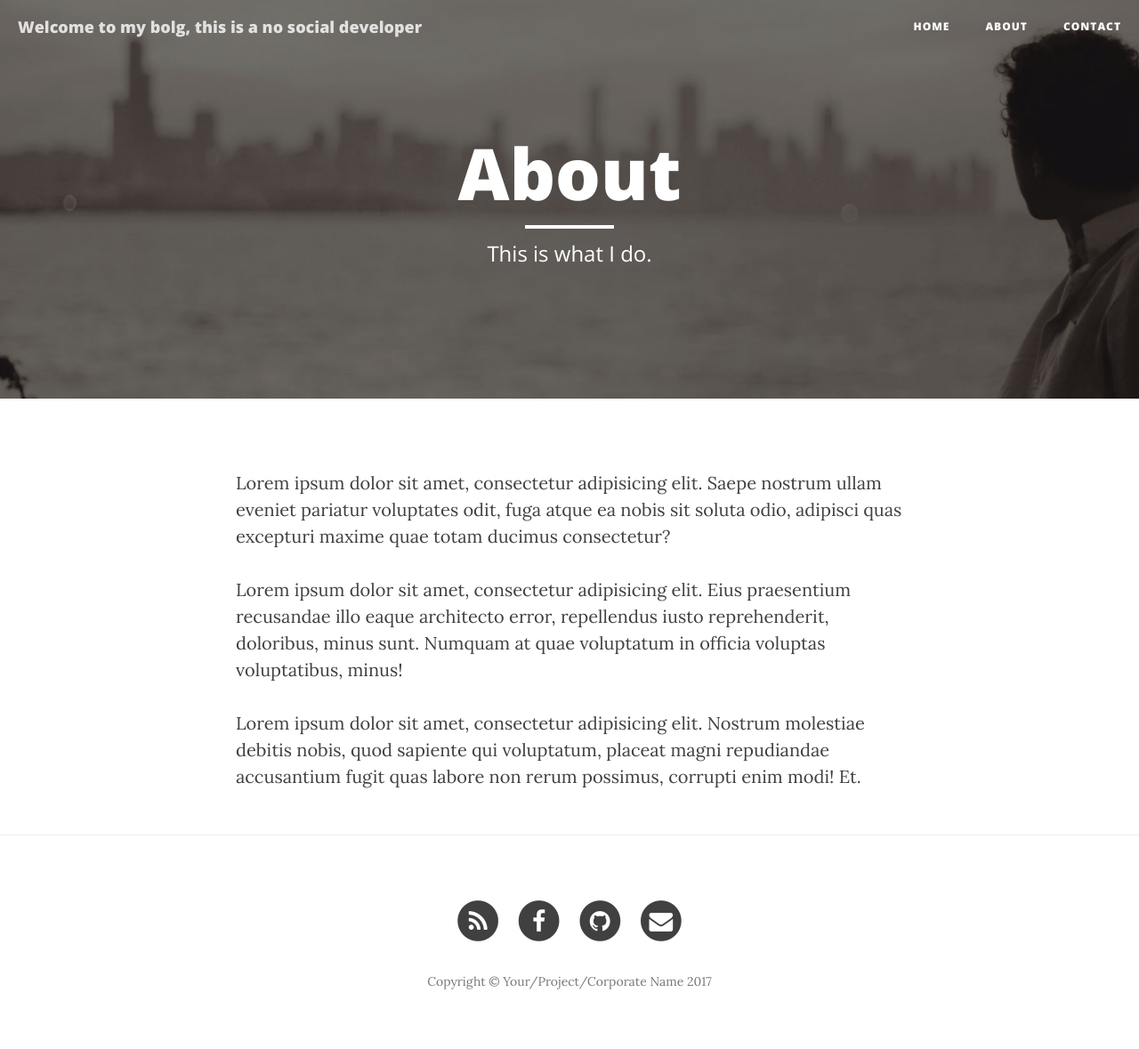
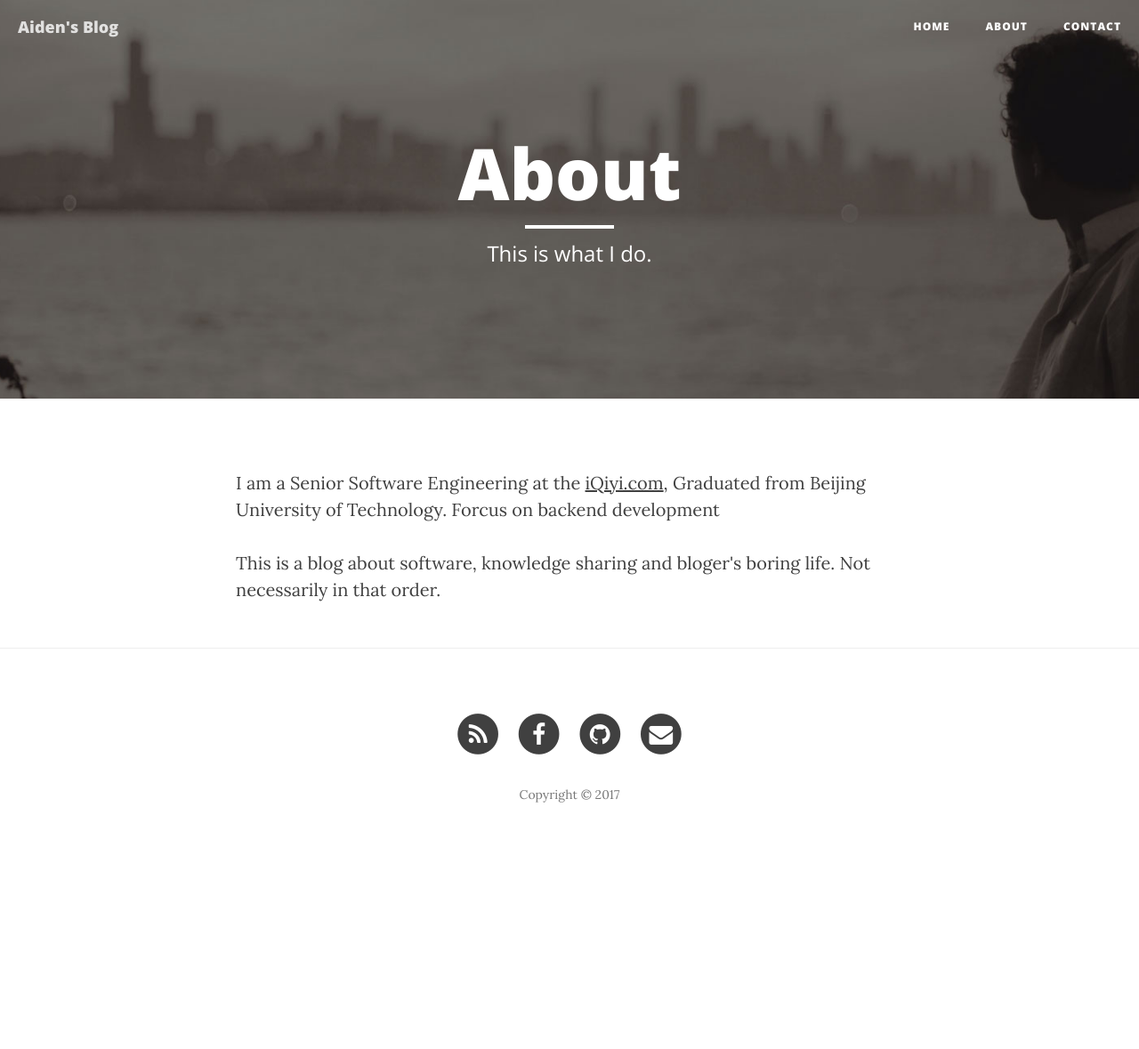
Before and after one commit to knightaiden/knight-aiden.github.io, a Jekyll site: the page built from about.html, in a window 1280 px wide. Shown: the whole page at 89% size. Built offline with Jekyll 4.4.1, drawn with Linux system fonts in a browser that asks for light colours; nearby versions of some CDN libraries; after the commit the page ends 969 px from its top, so only the background shows below that.

Commit message:
optim content

```diff
--- a/_config.yml
+++ b/_config.yml
@@ -1,11 +1,10 @@
 # Site settings
-title: Welcome to my bolg, this is a no social developer
+title: Aiden's Blog
 header-img: img/home-bg.jpg
 email: aiden_zhang2012@163.com
-copyright_name: Your/Project/Corporate Name
 description: "I am a Senior Software Engineering at the <a href='http://www.iqiyi.com'>iQiyi.com</a>, Graduated from Beijing University of Technology. Forcus on backend development. This is a blog about software, knowledge sharing and bloger's boring life. Not necessarily in that order. "
 baseurl: ""
-url: "http://yourdomain.com"
+url: "http://knightaiden.github.io"
 github_username:  knightaiden
 facebook_username:  张哲
 email_username:  aiden_zhang2012@163.com
--- a/_posts/2017-04-12-Init(myBlog).markdown
+++ b/_posts/2017-04-12-Init(myBlog).markdown
@@ -7,4 +7,4 @@ external-url:
 categories: Life
 ---
 
-> ok！ I following my friend suggestion. Is't time to start write some on the in github. I have to say that my English is not good enough if you see any problem in my blog, please just let me know and it's doesn't matter if only a spell error~ hahahaha. I'd like to share any interesting thing of my daily work and also my boring life... no matter who you are~ Enjoy~
+ok！ I following my friend suggestion. Is't time to start write some on the in github. I have to say that my English is not good enough if you see any problem in my blog, please just let me know and it's doesn't matter if only a spell error~ hahahaha. I'd like to share any interesting thing of my daily work and also my boring life... no matter who you are~ Enjoy~
--- a/about.html
+++ b/about.html
@@ -5,8 +5,6 @@ description: "This is what I do."
 header-img: "img/about-bg.jpg"
 ---
 
-<p>Lorem ipsum dolor sit amet, consectetur adipisicing elit. Saepe nostrum ullam eveniet pariatur voluptates odit, fuga atque ea nobis sit soluta odio, adipisci quas excepturi maxime quae totam ducimus consectetur?</p>
+<p>I am a Senior Software Engineering at the <a href='http://www.iqiyi.com'>iQiyi.com</a>, Graduated from Beijing University of Technology. Forcus on backend development</p>
 
-<p>Lorem ipsum dolor sit amet, consectetur adipisicing elit. Eius praesentium recusandae illo eaque architecto error, repellendus iusto reprehenderit, doloribus, minus sunt. Numquam at quae voluptatum in officia voluptas voluptatibus, minus!</p>
-
-<p>Lorem ipsum dolor sit amet, consectetur adipisicing elit. Nostrum molestiae debitis nobis, quod sapiente qui voluptatum, placeat magni repudiandae accusantium fugit quas labore non rerum possimus, corrupti enim modi! Et.</p>
+<p>This is a blog about software, knowledge sharing and bloger's boring life. Not necessarily in that order.<p>
```
Also changed, not shown: README.md.
